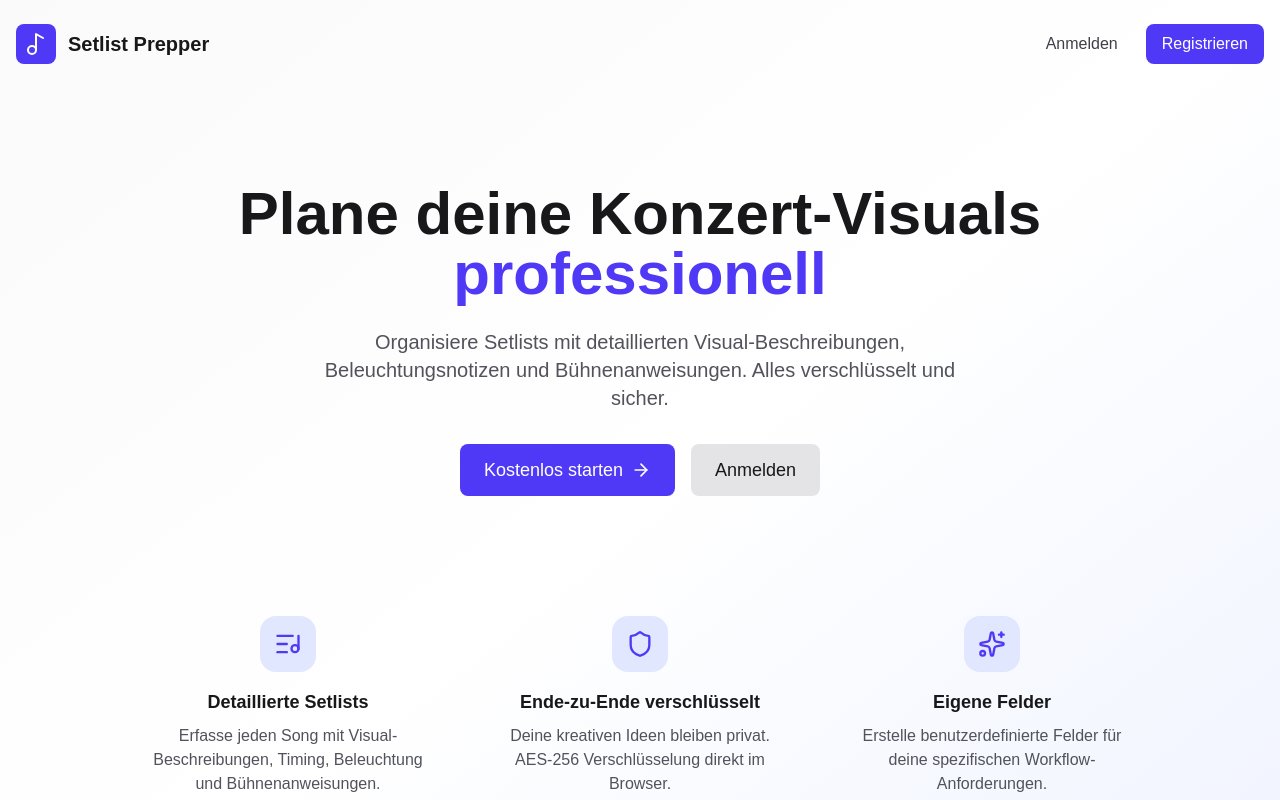
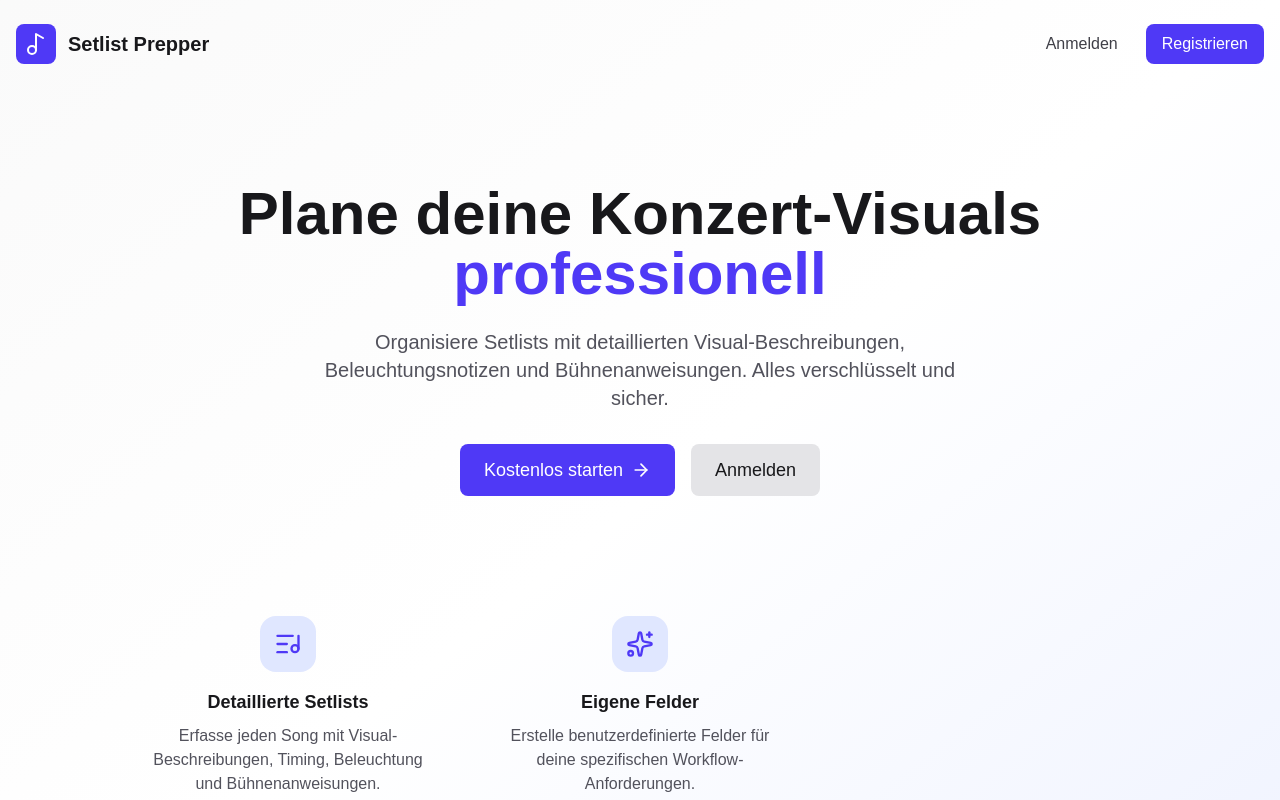
Before and after one commit to motttto/setlist-prepper, a Next.js app: page / in a window 1280 px wide. Shown: the top 800 px of the page. Built offline with nearby package versions, Linux system fonts and the light colour scheme; no server answers.

Commit message:
Remove encryption feature from landing page

```diff
--- a/src/app/page.tsx
+++ b/src/app/page.tsx
@@ -5,7 +5,7 @@ import { useRouter } from 'next/navigation';
 import { useEffect } from 'react';
 import Link from 'next/link';
 import { Button } from '@/components/ui';
-import { Music2, Shield, ListMusic, Sparkles, ArrowRight } from 'lucide-react';
+import { Music2, ListMusic, Sparkles, ArrowRight } from 'lucide-react';
 
 export default function Home() {
   const { status } = useSession();
@@ -83,18 +83,6 @@ export default function Home() {
 
           <div className="text-center p-6">
             <div className="w-14 h-14 bg-indigo-100 dark:bg-indigo-900/50 rounded-2xl flex items-center justify-center mx-auto mb-4">
-              <Shield className="w-7 h-7 text-indigo-600 dark:text-indigo-400" />
-            </div>
-            <h3 className="text-lg font-semibold text-zinc-900 dark:text-zinc-100 mb-2">
-              Ende-zu-Ende verschlüsselt
-            </h3>
-            <p className="text-zinc-600 dark:text-zinc-400">
-              Deine kreativen Ideen bleiben privat. AES-256 Verschlüsselung direkt im Browser.
-            </p>
-          </div>
-
-          <div className="text-center p-6">
-            <div className="w-14 h-14 bg-indigo-100 dark:bg-indigo-900/50 rounded-2xl flex items-center justify-center mx-auto mb-4">
               <Sparkles className="w-7 h-7 text-indigo-600 dark:text-indigo-400" />
             </div>
             <h3 className="text-lg font-semibold text-zinc-900 dark:text-zinc-100 mb-2">
```
Also changed, not shown: 1 other file (tests, documents, lock files or other folders).
